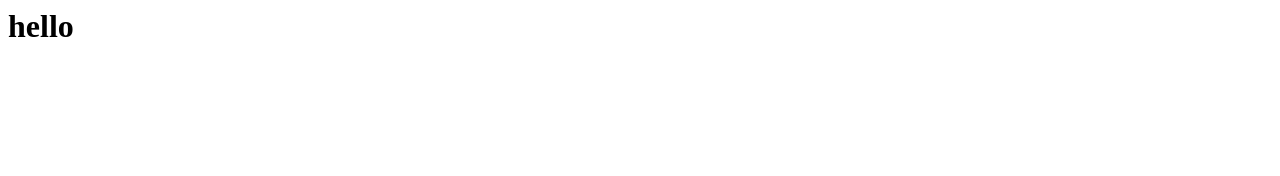
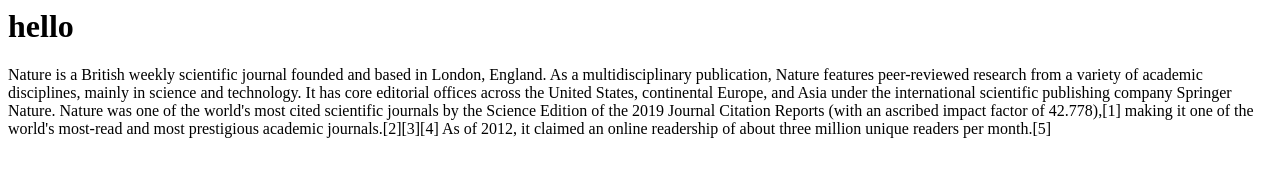
Before and after one commit to syimykadamov/new, a plain HTML site: page index.html in a window 1280 px wide. Drawn offline with Linux system fonts and the light colour scheme.

Commit message:
Update index.html

```diff
--- a/index.html
+++ b/index.html
@@ -1,5 +1,7 @@
 <html>
 <body>
 <h1>hello</h1>
+  <p>Nature is a British weekly scientific journal founded and based in London, England. As a multidisciplinary publication, Nature features peer-reviewed research from a variety of academic disciplines, mainly in science and technology. It has core editorial offices across the United States, continental Europe, and Asia under the international scientific publishing company Springer Nature. Nature was one of the world's most cited scientific journals by the Science Edition of the 2019 Journal Citation Reports (with an ascribed impact factor of 42.778),[1] making it one of the world's most-read and most prestigious academic journals.[2][3][4] As of 2012, it claimed an online readership of about three million unique readers per month.[5]</p>
+
 </body>
 </html>
```
